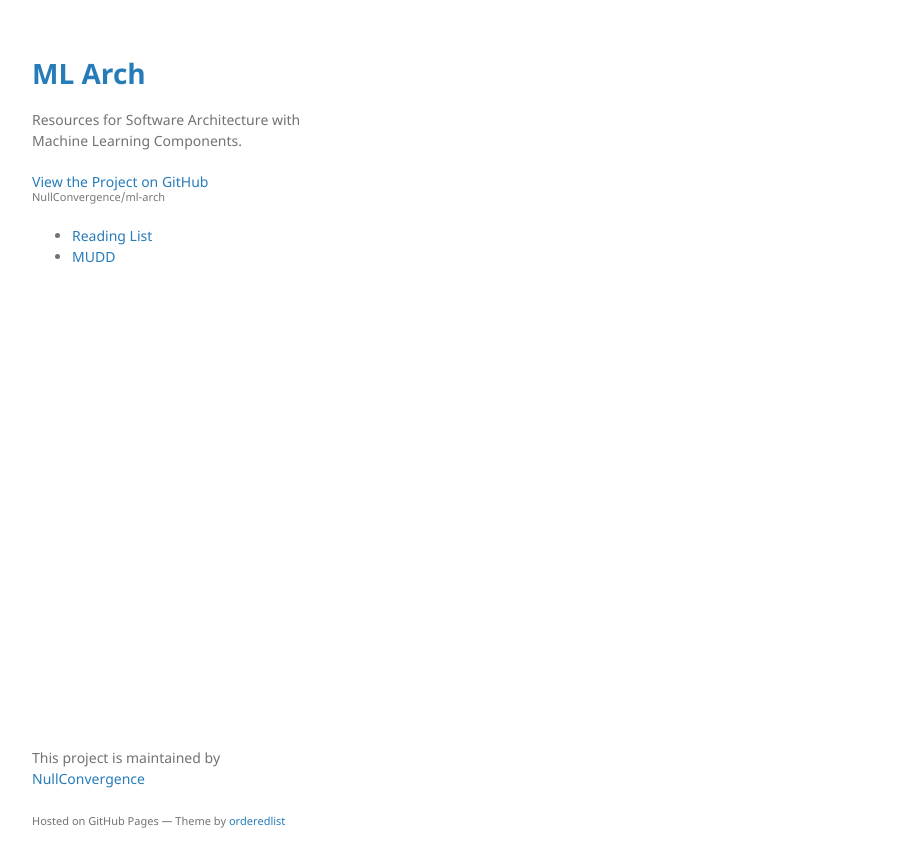
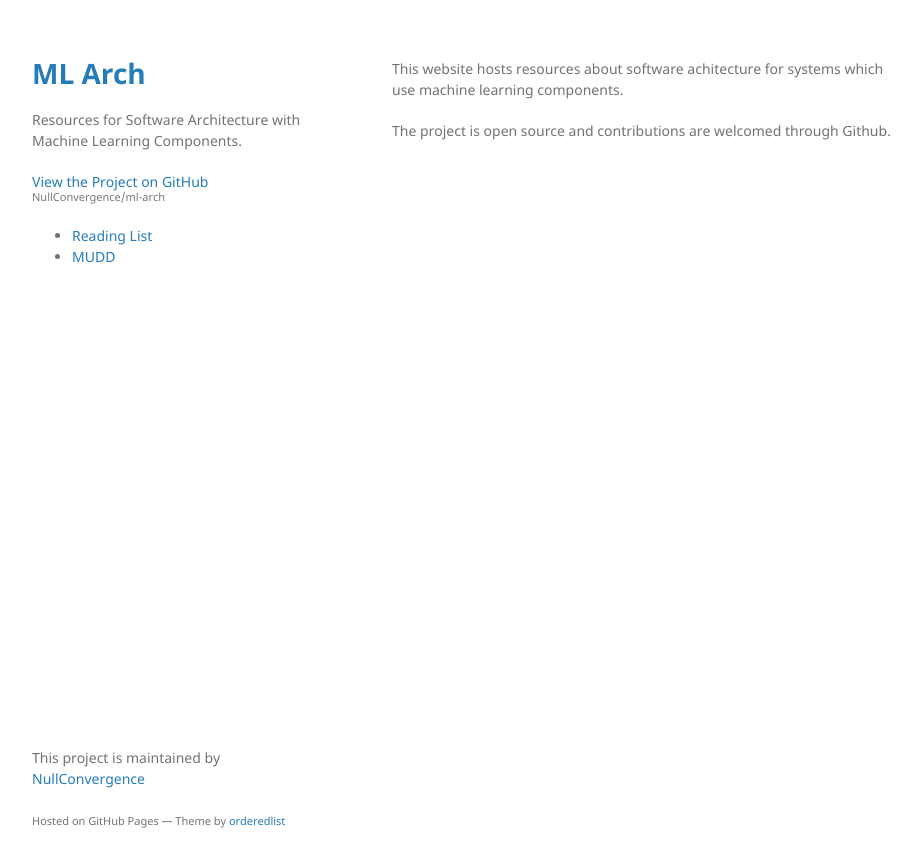
Before and after one commit to NullConvergence/ml-arch, a Jekyll site: the page built from index.md, in a window 1280 px wide. Shown: the top 867 px of the page, without its empty margins (178-1099 px from the left). Built offline with Jekyll 4.4.1, drawn with Linux system fonts in a browser that asks for light colours.

Commit message:
Updated index

```diff
--- a/index.md
+++ b/index.md
@@ -1,6 +1,11 @@
 ---
 layout: default
 ---
+
+This website hosts resources about software achitecture for systems which use machine learning components.
+
+The project is open source and contributions are welcomed through Github.
+
 <!--
 Text can be **bold**, _italic_, or ~~strikethrough~~.
 
```
